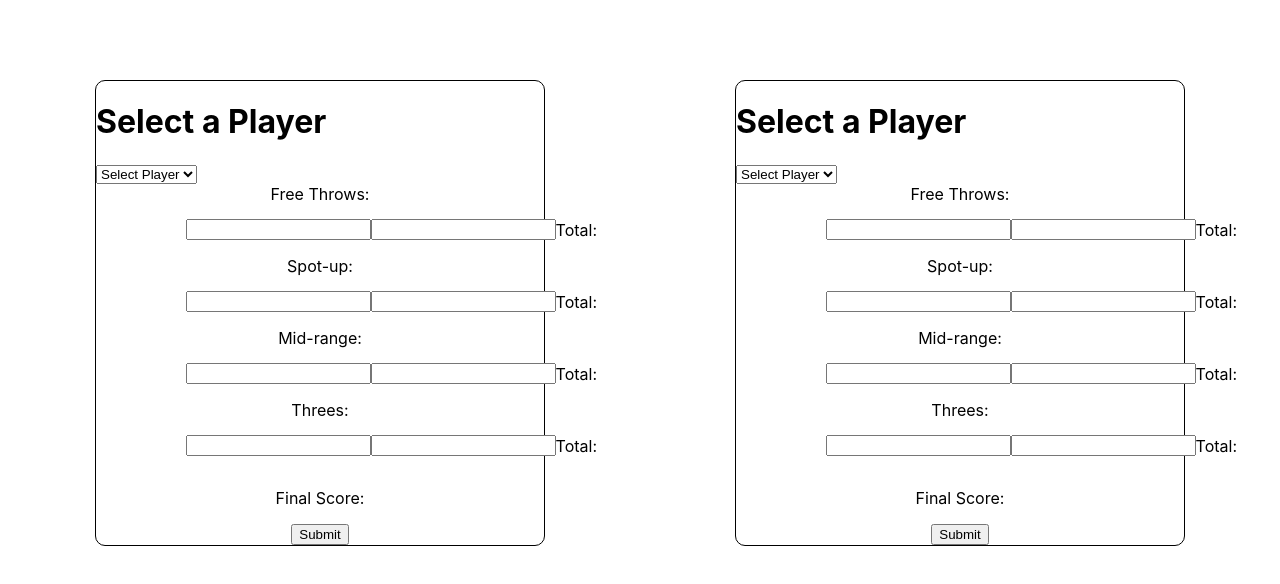
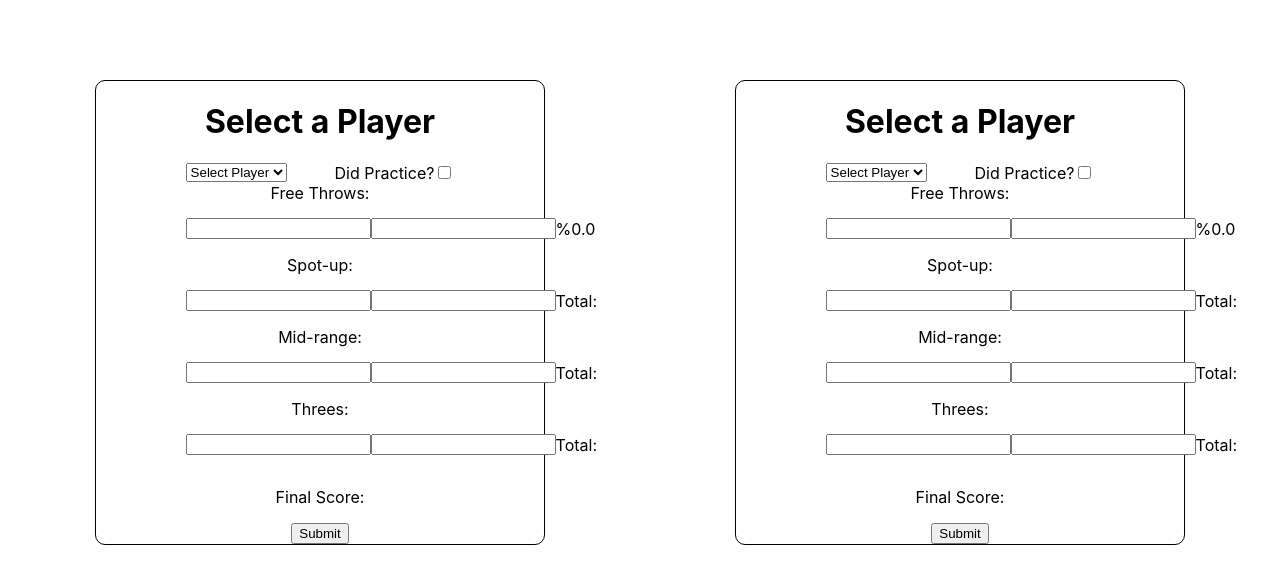
Before and after one commit to alexlamb10/shot-tracker-react, a React (Create React App) app: page / in a window 1280 px wide. Shown: the top 584 px of the page. Built offline with nearby package versions, Linux system fonts and the light colour scheme.

Commit message:
Added math for the ft percentage

```diff
--- a/src/components/ShotTracker.css
+++ b/src/components/ShotTracker.css
@@ -3,6 +3,11 @@
     margin-top: 10vh;
     border: 1px solid black;
     border-radius: 10px;
+}
+
+.center{
+  text-align: center;
+  align-self: center;
 }
 
 .each-form {
--- a/src/components/TrackerForm.js
+++ b/src/components/TrackerForm.js
@@ -1,8 +1,26 @@
-import React, { useState } from "react";
+import React, { useEffect, useState } from "react";
 import "./ShotTracker.css";
 
 function TrackerForm() {
   const [currentPlayer, setCurrentPlayer] = useState("");
+  const [ftMakes, setFtMakes] = useState(0);
+  const [ftMisses, setFtMisses] = useState(0);
+  const [ftTotal, setFtTotal] = useState(0);
+  const [midMakes, setMidMakes] = useState(0);
+  const [midMisses, setMidMisses] = useState(0);
+  const [midTotal, setMidTotal] = useState(0);
+  const [spotMakes, setSpotMakes] = useState(0);
+  const [spotMisses, setSpotMisses] = useState(0);
+  const [spotTotal, setSpotTotal] = useState(0);
+  const [threeMakes, setThreeMakes] = useState(0);
+  const [threeMisses, setThreeMisses] = useState(0);
+  const [threeTotal, setThreeTotal] = useState(0);
+  const [hustle, setHustle] = useState("");
+
+  useEffect(() => {
+    setFtTotal((+ftMakes / (+ftMakes + +ftMisses)) * 100);
+  }, [ftMakes, ftMisses]);
+
   let names = [
     { playerId: 1, player: "Alex" },
     { playerId: 2, player: "Jaren" },
@@ -17,7 +35,11 @@ function TrackerForm() {
 
   return (
     <div className="form-div">
-      <h1>{currentPlayer ? `${currentPlayer}'s Score` : "Select a Player"}</h1>
+      <h1 className="center">
+        {currentPlayer ? `${currentPlayer}'s Score` : "Select a Player"}
+      </h1>
+      <form className="each-form">
+        <div className="drill-inputs">
           <select onChange={(e) => setCurrentPlayer(e.target.value)}>
             <option value="">Select Player</option>
             {names.map((name) => (
@@ -25,12 +47,26 @@ function TrackerForm() {
             ))}
             {nameList}
           </select>
-      <form className="each-form">
+          <div>
+            <label htmlFor="practice">Did Practice?</label>
+            <input type="checkbox" name="practice" id="practice" />
+          </div>
+        </div>
         Free Throws:
         <div className="drill-inputs">
-          <input required type="number" min={0} />
-          <input required type="number" min={0} />
-          <p>Total:</p>
+          <input
+            required
+            type="number"
+            min={0}
+            onChange={(e) => setFtMakes(e.target.value)}
+          />
+          <input
+            required
+            type="number"
+            min={0}
+            onChange={(e) => setFtMisses(e.target.value)}
+          />
+          <p>{isNaN(ftTotal) ? "%0.0" : "%" + ftTotal.toFixed(2)}</p>
         </div>
         Spot-up:
         <div className="drill-inputs">
```
Lines whose indentation alone changed are shown as unchanged.
